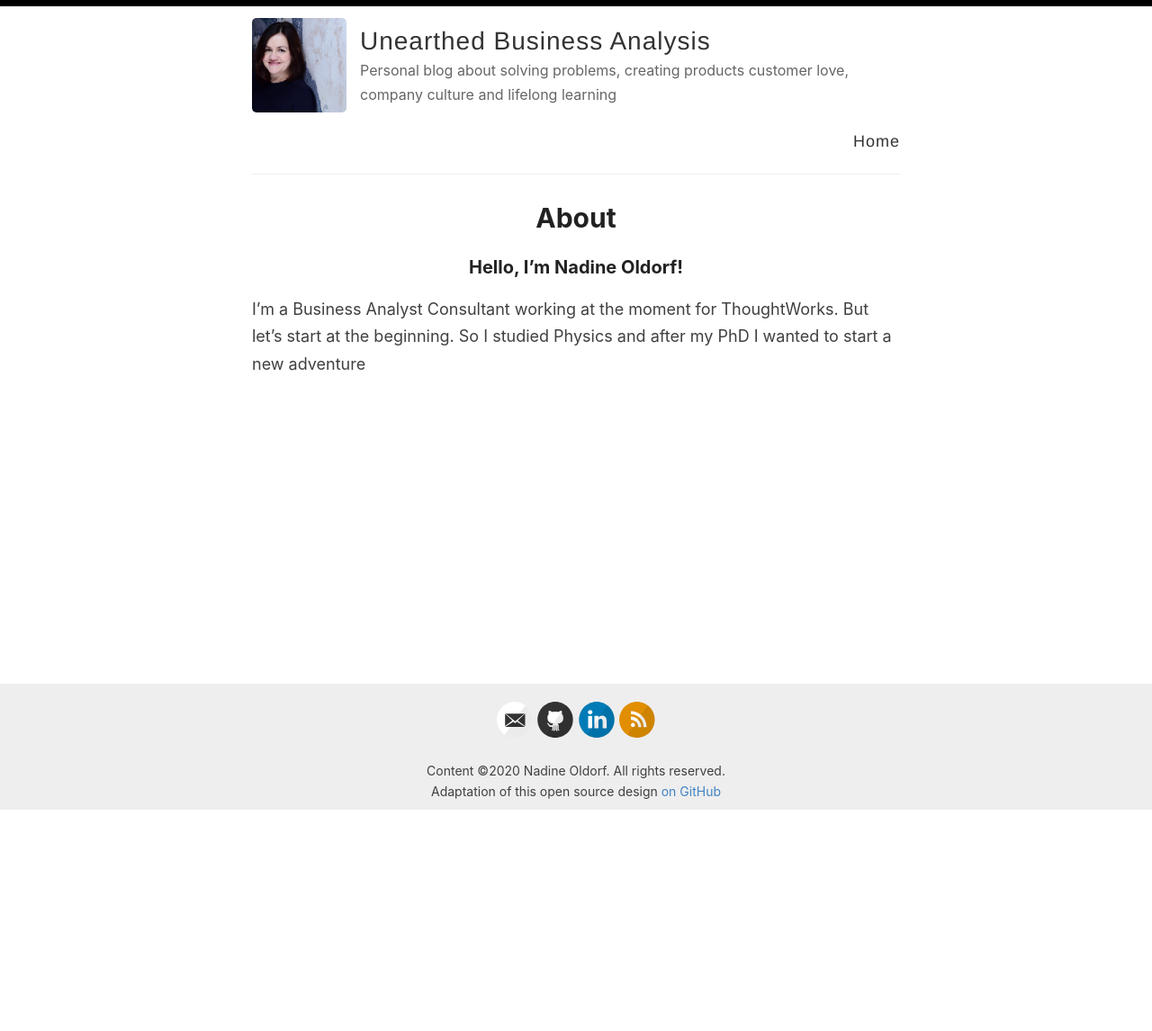
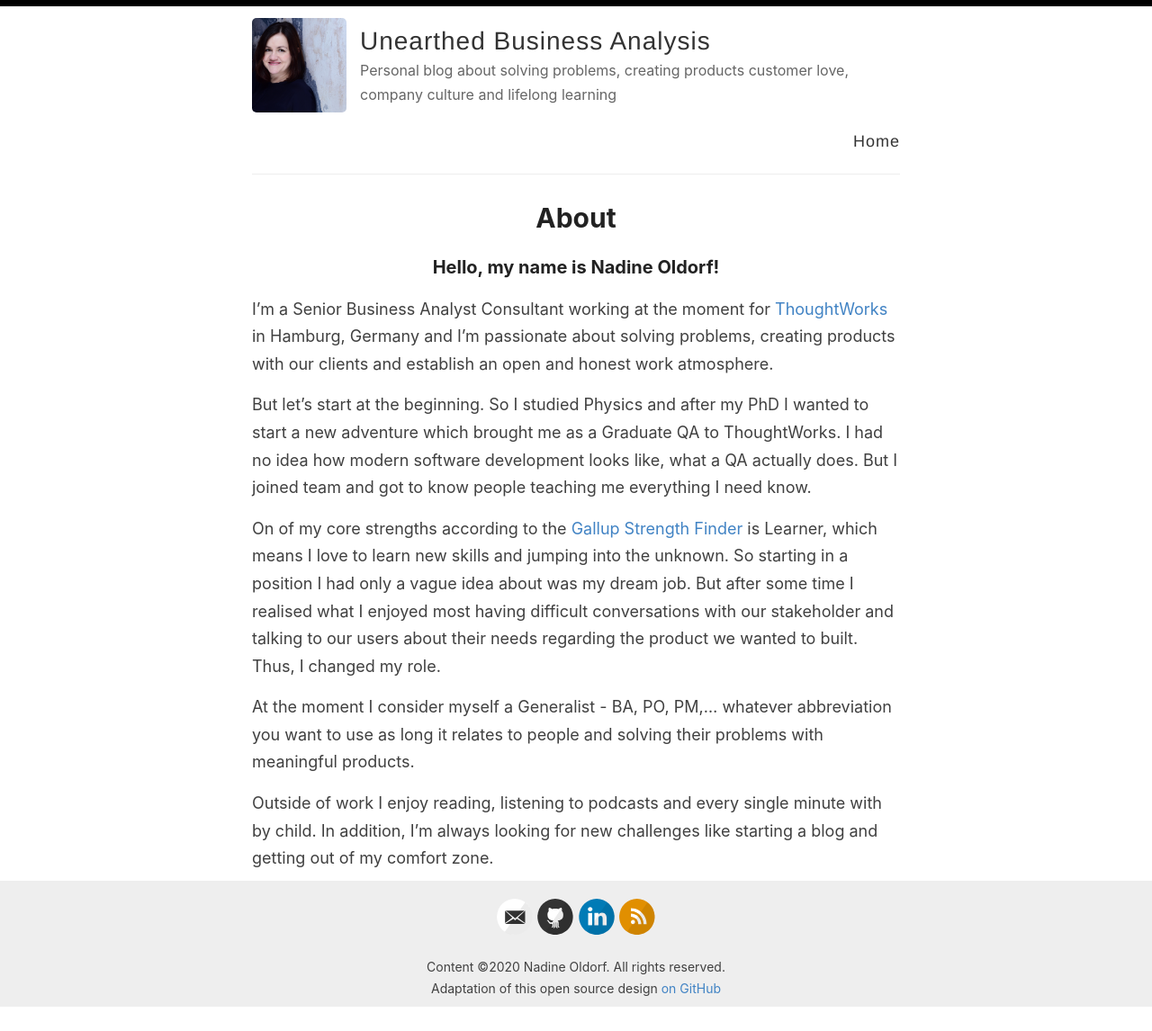
Before and after one commit to noldorf/unearthedBA, a Jekyll site: the page built from _pages/about.md, in a window 1280 px wide. Shown: the whole page at 90% size. Built offline with Jekyll 4.4.1, drawn with Linux system fonts in a browser that asks for light colours; before the commit the page ends 927 px from its top, so only the background shows below that.

Commit message:
First version of about.md

```diff
--- a/_pages/about.md
+++ b/_pages/about.md
@@ -4,6 +4,15 @@ permalink: /about/
 title: About
 ---
 
-### Hello, I'm Nadine Oldorf!
+### Hello, my name is Nadine Oldorf!
 
-I'm a Business Analyst Consultant working at the moment for ThoughtWorks. But let's start at the beginning. So I studied Physics and after my PhD I wanted to start a new adventure
+I'm a Senior Business Analyst Consultant working at the moment for [ThoughtWorks](https://www.thoughtworks.com/) in Hamburg, Germany and I'm passionate about solving problems, creating products with our clients and establish an open and honest work atmosphere.
+
+ But let's start at the beginning. So I studied Physics and after my PhD I wanted to start a new adventure which brought me as a Graduate QA to ThoughtWorks. I had no idea how modern software development looks like, what a QA actually does. But I joined team and got to know people teaching me everything I need know.
+
+ On of my core strengths according to the [Gallup Strength Finder](https://www.amazon.com/StrengthsFinder-2-0-Tom-Rath/dp/159562015X/ref=sr_1_1?crid=NSE4JJ50V46F&keywords=gallup+strengths+finder+2.0+with+access+code&qid=1582837613&sprefix=gallup+%2Caps%2C229&sr=8-1) is Learner, which means I love to learn new skills and jumping into the unknown. So starting in a position I had only a vague idea about was my dream job.
+ But after some time I realised what I enjoyed most having difficult conversations with our stakeholder and talking to our users about their needs regarding the product we wanted to built. Thus, I changed my role.
+
+ At the moment I consider myself a Generalist - BA, PO, PM,... whatever abbreviation you want to use as long it relates to people and solving their problems with meaningful products.
+
+ Outside of work I enjoy reading, listening to podcasts and every single minute with by child. In addition, I'm always looking for new challenges like starting a blog and getting out of my comfort zone.
```
Also changed, not shown: _drafts/speedreading.md (added).
